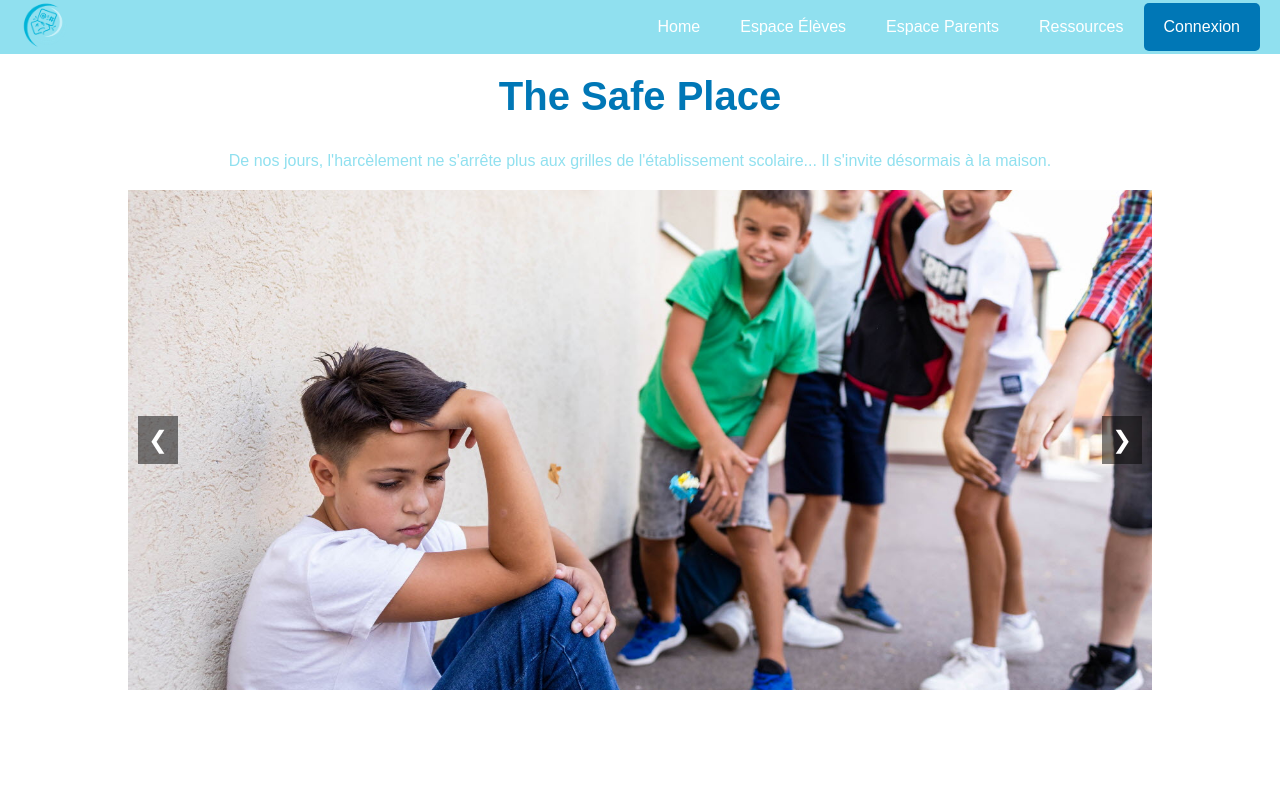
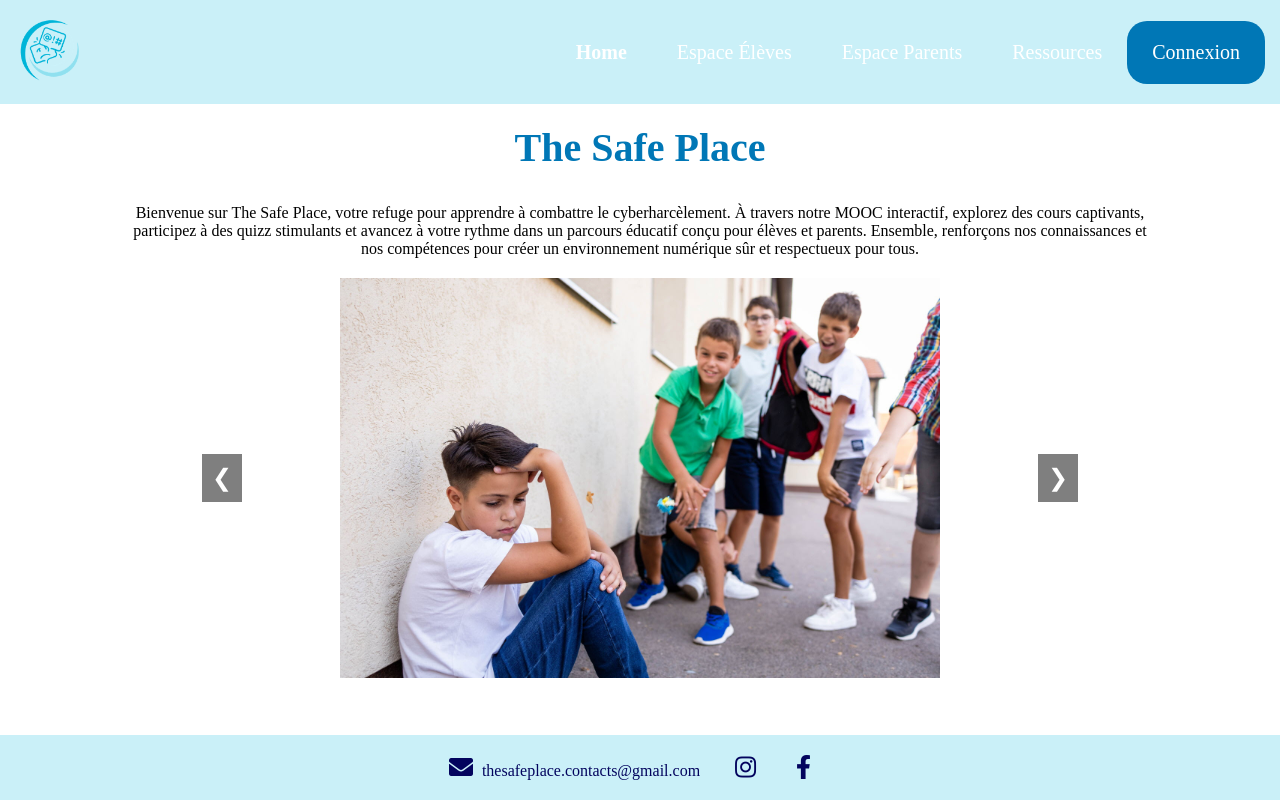
Before and after one commit to matheogonnet/the-safe-place, a PHP site: page / in a window 1280 px wide. Run offline with PHP 8.4, Linux system fonts and the light colour scheme.

Commit message:
fix: add css style

```diff
--- a/css/index.css
+++ b/css/index.css
@@ -8,20 +8,21 @@
 
 .carousel {
     position: relative;
-    max-width: 80%; /* Contrôle la largeur du carrousel */
-    margin: 20px auto; /* Centre le carrousel horizontalement avec une marge supérieure */
-    overflow: hidden; /* Cache les débordements */
+    max-width: 70%; /* Ajustez cette valeur selon vos besoins */
+    margin: 20px auto;
+    overflow: hidden;
 }
 
 .carousel-images {
-    display: flex; /* Assure un alignement horizontal des images */
-    justify-content: center; /* Centre les images dans le conteneur */
+    display: flex;
+    justify-content: center;
+    align-items: center; /* Ajouté pour centrer verticalement les images si elles sont plus petites que le max-height */
+    height: 400px; /* Définissez une hauteur fixe pour le conteneur */
 }
 
 .carousel-image {
-    width: 100%; /* Assure que toutes les images ont la même largeur */
-    max-height: 500px; /* Hauteur uniforme des images */
-    object-fit: cover; /* Couvre la zone disponible sans déformation */
+    max-height: 100%; /* Ajustez si nécessaire */
+    object-fit: cover; /* Couvre la hauteur et la largeur tout en conservant les proportions */
     display: none; /* Cache les images par défaut */
 }
 
@@ -74,3 +75,34 @@
     margin: 20px auto;
     max-width: 80%; /* Ajustez selon vos besoins pour le contrôle de la largeur du texte */
 }
+
+.welcome-text p {
+    text-align: center;
+    margin: 20px auto;
+    max-width: 80%;
+}
+
+footer {
+    display: flex;
+    justify-content: center;
+    align-items: center;
+    gap: 20px;
+    padding: 20px;
+    background-color: #caf0f8; /* Adapté à votre palette de couleurs */
+}
+
+footer a {
+    color: #03045e; /* Couleur des liens */
+    text-decoration: none;
+    margin-right: 15px; /* Espacement entre les icônes */
+}
+
+footer i {
+    margin-right: 5px; /* Espacement entre l'icône et le texte */
+}
+
+/* Exemple pour augmenter la taille des icônes */
+.fas, .fab {
+    font-size: 24px; /* Ajustez la taille selon vos besoins */
+    color: #03045e; /* Ajustez la couleur si nécessaire */
+}
--- a/css/styles.css
+++ b/css/styles.css
@@ -1,20 +1,61 @@
-body, html {
+html {
+    height: 100%;
+}
+
+body {
+    display: flex;
+    flex-direction: column;
+    min-height: 100vh; /* Modifié pour utiliser min-height */
     margin: 0;
-    padding: 0;
-    font-family: Arial, sans-serif;
 }
+
+main { /* Si vous n'avez pas déjà un élément <main>, vous devriez l'ajouter autour de votre contenu principal, excluant le <header> et le <footer> */
+    flex: 1;
+}
+
+footer {
+    background-color: #caf0f8; /* Adapté à votre palette de couleurs */
+    padding: 15px 15px;
+    text-align: center;
+}
+
 
 .navbar {
     display: flex;
     justify-content: space-between;
     align-items: center;
-    background-color: #90e0ef; /* bleu 4 */
-    padding: 0 20px;
+    background-color: #caf0f8; /* bleu 5 */
+    padding: 15px 15px; /* Ajustez la hauteur de la navbar si nécessaire */
 }
 
 .logo a img {
-    height: 50px; /* Ajustez selon le logo */
+    height: 400px; /* Taille du logo augmentée */
 }
+
+.nav-links li a {
+    display: block;
+    padding: 20px 25px; /* Augmente l'espace autour du texte pour le rendre plus grand */
+    font-size: 20px; /* Taille du texte augmentée */
+    color: white; /* Change la couleur du texte en blanc */
+    text-decoration: none;
+    transition: background-color 0.3s ease;
+    border-radius: 20px; /* Ajoute des coins arrondis pour les liens */
+}
+
+.nav-links li a:hover, .connexion-btn:hover {
+    background-color: #90e0ef; /* bleu 4 pour le hover, avec des coins arrondis */
+    color: #03045e; /* bleu 1 pour le texte du hover */
+}
+
+.connexion-btn {
+    background-color: #0077b6; /* bleu 2 */
+    color: white;
+    padding: 10px 15px;
+    border-radius: 20px; /* Coins arrondis pour le bouton connexion */
+    text-decoration: none;
+    transition: background-color 0.3s ease;
+}
+
 
 .nav-links {
     list-style: none;
@@ -23,27 +64,6 @@ body, html {
     display: flex;
 }
 
-.nav-links li a {
-    display: block;
-    padding: 15px 20px;
-    color: white; /* Le texte des liens en blanc */
-    text-decoration: none;
-    transition: background-color 0.3s ease;
-}
-
-.nav-links li a:hover, .connexion-btn:hover {
-    background-color: #caf0f8; /* bleu 5 pour le hover */
-    color: #03045e; /* bleu 1 pour le texte du hover, si vous souhaitez changer la couleur du texte au survol */
-}
-
-.connexion-btn {
-    background-color: #0077b6; /* bleu 2 */
-    color: white;
-    padding: 10px 15px;
-    border-radius: 5px;
-    text-decoration: none;
-    transition: background-color 0.3s ease;
-}
 
 /* Responsive design pour le menu, par exemple pour un affichage en hamburger sur les petits écrans */
 @media (max-width: 768px) {
@@ -52,3 +72,7 @@ body, html {
     }
     /* Ajoutez ici des styles pour un menu hamburger ou un autre comportement responsive */
 }
+
+.home-link {
+    font-weight: bold; /* Rend le texte "Home" en gras */
+}
--- a/index.html
+++ b/index.html
@@ -7,6 +7,7 @@
     <title>The Safe Place</title>
     <link rel="stylesheet" href="css/styles.css">
     <link rel="stylesheet" href="css/index.css">
+    <link rel="stylesheet" href="https://cdnjs.cloudflare.com/ajax/libs/font-awesome/5.15.4/css/all.min.css">
 </head>
 
 <body>
@@ -15,25 +16,28 @@
         <nav class="navbar">
             <div class="logo">
                 <a href="index.html">
-                    <img src="images/Logoo.png" alt="The Safe Place" style="height: 50px;">
+                    <img src="images/Logoo.png" alt="The Safe Place" style="height: 70px;">
                 </a>
             </div>
             <ul class="nav-links">
-                <li><a href="index.html">Home</a></li>
+                <li><a href="index.html" class="nav-link home-link">Home</a></li>
                 <li><a href="eleves.html">Espace Élèves</a></li>
                 <li><a href="parents.html">Espace Parents</a></li>
                 <li><a href="ressources.html">Ressources</a></li>
-                <li><a href="#" class="connexion-btn">Connexion</a></li> <!-- Lien fictif pour l'instant -->
+                <li><a href="#" class="connexion-btn">Connexion</a></li>
             </ul>
         </nav>
     </header>
 
-    <!-- Titre du site et texte descriptif ajoutés ici -->
+    <main>
     <section class="site-intro">
         <h1>The Safe Place</h1>
-        <p>De nos jours, l'harcèlement ne s'arrête plus aux grilles de l'établissement scolaire...
-        Il s'invite désormais à la maison.</p>
+
     </section>
+
+    <div class="welcome-text">
+        <p>Bienvenue sur The Safe Place, votre refuge pour apprendre à combattre le cyberharcèlement. À travers notre MOOC interactif, explorez des cours captivants, participez à des quizz stimulants et avancez à votre rythme dans un parcours éducatif conçu pour élèves et parents. Ensemble, renforçons nos connaissances et nos compétences pour créer un environnement numérique sûr et respectueux pour tous.</p>
+    </div>
 
     <div class="carousel">
         <div class="carousel-images">
@@ -44,11 +48,24 @@
         <a class="carousel-control prev" onclick="moveSlide(-1)">&#10094;</a>
         <a class="carousel-control next" onclick="moveSlide(1)">&#10095;</a>
     </div>
+</main>
 
 
+    <!-- Footer ajouté ici -->
     <footer>
-        <!-- Footer content will go here -->
+        <a href="mailto:thesafeplace.contacts@gmail.com">
+            <i class="fas fa-envelope"></i>
+            thesafeplace.contacts@gmail.com
+        </a>
+        <a href="https://www.instagram.com" target="_blank">
+            <i class="fab fa-instagram"></i>
+        </a>
+        <a href="https://www.facebook.com" target="_blank">
+            <i class="fab fa-facebook-f"></i>
+        </a>
     </footer>
+
+
     <script src="js/index.js"></script>
 </body>
 
```
